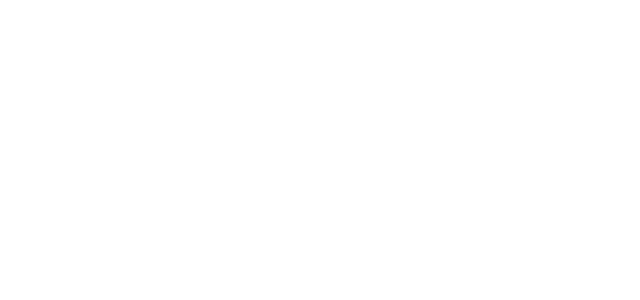
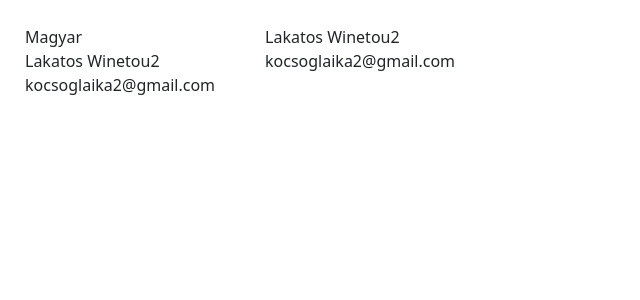
Before and after one commit to szati999/DigitalisKalakaFE, a React (Create React App) app: page /student in a window 1280 px wide. Shown: the top 300 px of the page, without its empty margins (0-640 px from the left). Built offline with nearby package versions, Linux system fonts and the light colour scheme.

Commit message:
student list

```diff
--- a/src/App.js
+++ b/src/App.js
@@ -3,13 +3,14 @@
 
 import UserTypes from "./components/UserTypes";
 import MentorRegister from "./components/MentorRegister";
+import StudentList from "./components/StudentList";
 
 export default function App() {
 	return (
 		<Router>
 			<Routes>
 				<Route path="/mentor" element={<MentorRegister />} />
-				<Route path="/student"></Route>
+				<Route path="/student" element={<StudentList />}></Route>
 				<Route path="/" element={<UserTypes />}></Route>
 			</Routes>
 		</Router>
--- /dev/null
+++ b/src/components/StudentList.css
@@ -0,0 +1,9 @@
+.student-card-container{
+    display: flex;
+    flex-direction: row;
+}
+.student-card{
+    margin: 25px;
+    display: flex;
+    flex-direction: column;
+}
--- /dev/null
+++ b/src/components/StudentList.jsx
@@ -0,0 +1,44 @@
+import React , {useEffect, useState} from 'react'
+import axios from 'axios';
+import './StudentList.css'
+
+
+
+export default function StudentList() {
+    const [userList, setUserlist] = useState([
+        {
+        "id":"R5XvXmekvECbjQeL3jYe",
+        "category":"Magyar",
+        "email":"kocsoglaika2@gmail.com",
+        "name":"Lakatos Winetou2"
+        },
+        {
+        "name":"Lakatos Winetou2",
+        "email":"kocsoglaika2@gmail.com",
+        "subject":"Magyar",
+        "id":"UOyDvON1a9iaBTDVsjAi"
+        }
+        ])
+    useEffect(() => {
+        // Update the document title using the browser API
+        // axios.get('localhost:3000/getAllStudents').then(resp => {
+        //         console.log(resp.data);
+        // });
+        console.log(userList,'asdasd')
+      });
+
+    return (
+        <div className='student-card-container'>
+            {
+                userList.map((item)=>(
+                    <div className='student-card'>
+                         <div>{item.category}</div>
+                         <div>{item.name}</div>
+                         <div>{item.email}</div>
+                    </div>
+                ))
+            }
+
+        </div>
+    )
+}
```
